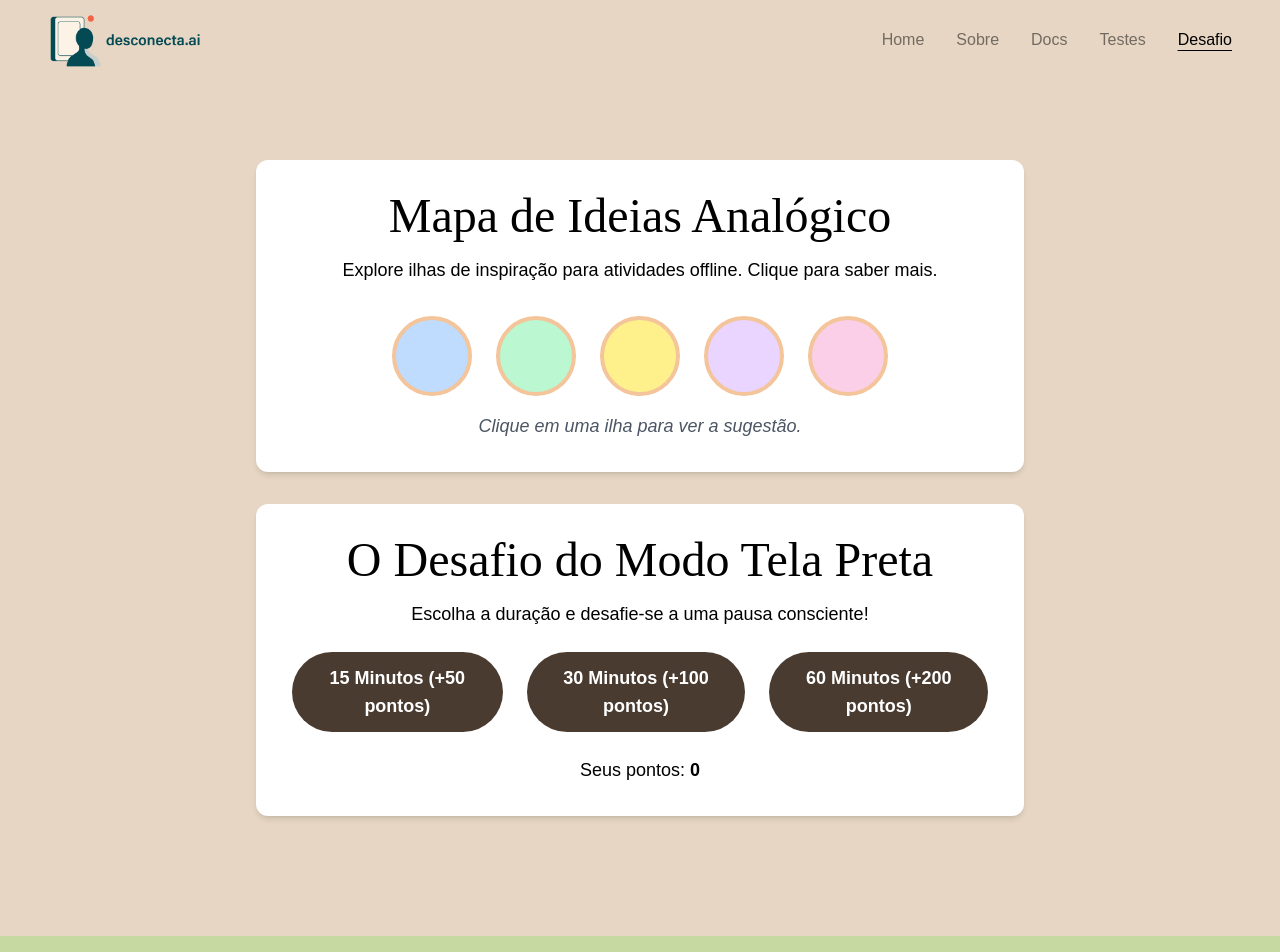
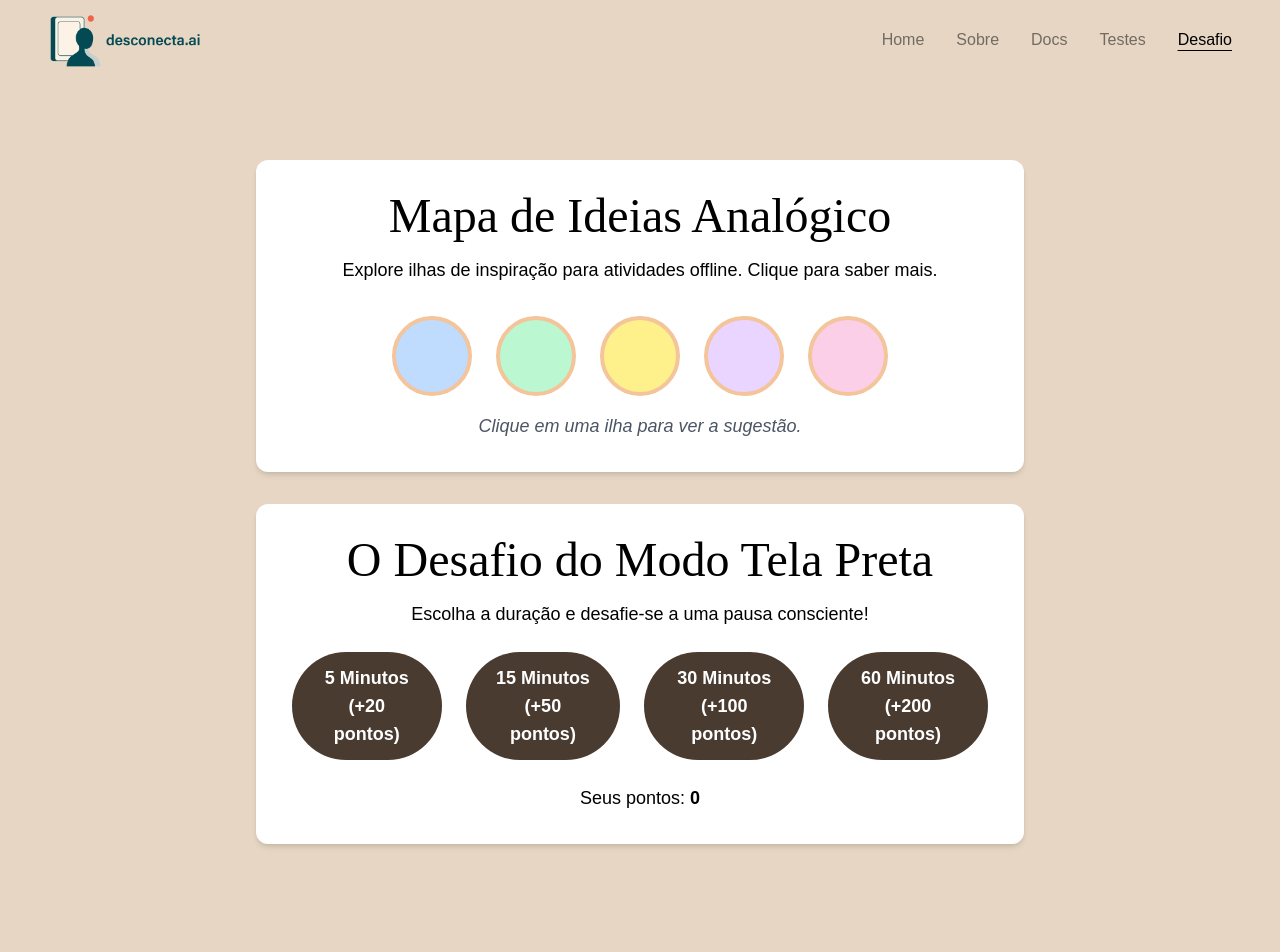
Before and after one commit to mimiisha/projeto-desconecta.ai, a React (Vite) app: page /desafios in a window 1280 px wide. Shown: the top 952 px of the page. Built offline with nearby package versions, Linux system fonts and the light colour scheme.

Commit message:
ajuste desafio

```diff
--- a/src/components/Challenges/BlackScreenChallenge.jsx
+++ b/src/components/Challenges/BlackScreenChallenge.jsx
@@ -55,7 +55,9 @@ const BlackScreenChallenge = () => {
 
   const givePoints = React.useCallback(() => {
     let points = 0;
-    if (initialDuration === 15) points = 50;
+
+    if (initialDuration === 5) points = 20;
+    else if (initialDuration === 15) points = 50;
     else if (initialDuration === 30) points = 100;
     else if (initialDuration === 60) points = 200;
 
@@ -146,6 +148,12 @@ const BlackScreenChallenge = () => {
           <div className="challenge-options mb-6 gap-4 flex flex-col lg:flex-row justify-center">
             <button
               className="bg-marrom text-white px-6 py-3 rounded-full font-bold mx-1 transition-transform hover:translate-y-[-2px] active:translate-y-0"
+              onClick={() => startChallenge(5)}
+            >
+              5 Minutos (+20 pontos)
+            </button>
+            <button
+              className="bg-marrom text-white px-6 py-3 rounded-full font-bold mx-1 transition-transform hover:translate-y-[-2px] active:translate-y-0"
               onClick={() => startChallenge(15)}
             >
               15 Minutos (+50 pontos)
--- a/src/pages/About.jsx
+++ b/src/pages/About.jsx
@@ -19,7 +19,7 @@ const About = () => {
                         Sobre
                     </h1>
                     <p className="text-base md:text-2xl leading-relaxed text">
-                        O desconecta.ai nasceu para te empoderar...
+                        O desconecta.ai nasceu para te empoderar. Acreditamos que é possível usar a tecnologia a nosso favor, sem que ela domine nossas vidas. Explore nossas dicas, documentos e recursos para construir hábitos digitais equilibrados e redescobrir a beleza do mundo real. Sua jornada para uma vida mais presente começa aqui.
                     </p>
                     <a
                         href="/desafios"
@@ -60,7 +60,7 @@ const About = () => {
                         Identidade visual
                     </h1>
                     <p className="text-sm md:text-lg leading-relaxed text mb-4 md:mb-5">
-                        A paleta de cores do Desconecta.ai foi cuidadosamente escolhida...
+                        A paleta de cores do Desconecta.ai foi cuidadosamente escolhida para transmitir a mensagem de equilíbrio digital, combinando tons que representam tranquilidade, clareza, simplicidade e segurança. Cada cor tem um propósito específico na comunicação visual do projeto.
                     </p>
                     <CardsIdentidade />
                 </div>
--- a/src/pages/Challenges.jsx
+++ b/src/pages/Challenges.jsx
@@ -4,16 +4,8 @@ import BlackScreenChallenge from '../components/Challenges/BlackScreenChallenge'
 const Challenges = () => {
     return (
         <div className='my-20'>
-            <div
-                data-aos="fade-up"
-                data-aos-delay="100">
-                <AnalogMap />
-            </div>
-            <div
-                data-aos="fade-up"
-                data-aos-delay="250">
-                <BlackScreenChallenge />
-            </div>
+            <AnalogMap />
+            <BlackScreenChallenge />
         </div>
     )
 }
```
